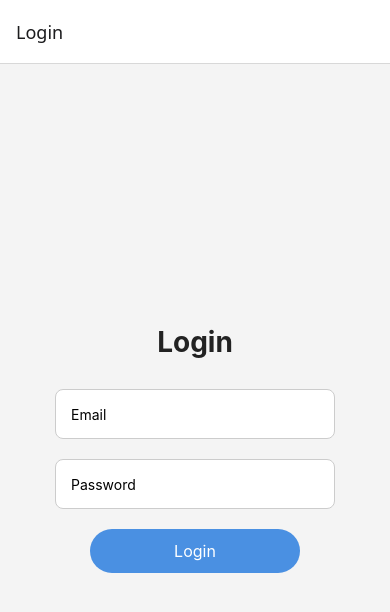
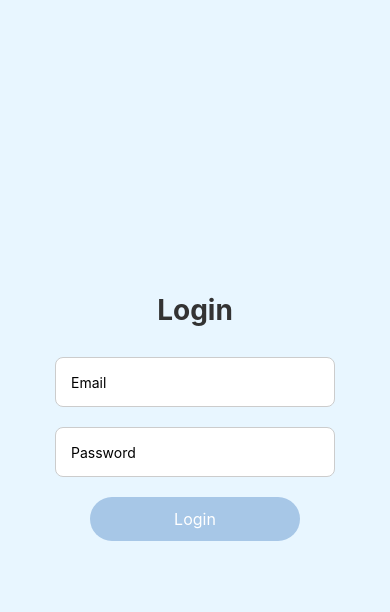
Before and after one commit to M-Faizhal/mobile_uts, a React Native app: screen / in a window 390 px wide. Shown: the top 612 px of the page. Built offline with nearby package versions, Linux system fonts and the light colour scheme.

Commit message:
Revision 1.0

```diff
--- a/App.js
+++ b/App.js
@@ -35,21 +35,33 @@ export default function App() {
   return (
     <NavigationContainer>
       <Stack.Navigator initialRouteName={user ? "BottomTabs" : "Login"}>
-        <Stack.Screen name="Login">
+        <Stack.Screen
+        name="Login"
+        options={{ headerShown: false }}
+        >
           {(props) => <LoginScreen {...props} setUser={setUser} />}
         </Stack.Screen>
         <Stack.Screen name="BottomTabs" options={{ headerShown: false }}>
           {(props) => <BottomTabs {...props} user={user} />}
         </Stack.Screen>
-        <Stack.Screen name="EditProfile">
+        <Stack.Screen
+        name="EditProfile"
+        options={{ headerShown: false }}
+        >
           {(props) => (
             <EditProfileScreen {...props} user={user} setUser={setUser} />
           )}
         </Stack.Screen>
-        <Stack.Screen name="DetailLibrary">
+        <Stack.Screen
+        name="DetailLibrary"
+        options={{ headerShown: false }}
+        >
           {(props) => <DetailLibrary {...props} />}
         </Stack.Screen>
-        <Stack.Screen name="Player">
+        <Stack.Screen
+        name="Player"
+        options={{ headerShown: false }}
+        >
           {(props) => <PlayerScreen {...props} />}
         </Stack.Screen>
       </Stack.Navigator>
--- a/screens/EditProfile.js
+++ b/screens/EditProfile.js
@@ -48,7 +48,8 @@ const styles = StyleSheet.create({
   container: {
     flex: 1,
     padding: 20,
-    backgroundColor: "#fff",
+    backgroundColor: "#E8F6FF",
+    marginTop: 50,
   },
   label: {
     fontSize: 16,
@@ -58,6 +59,7 @@ const styles = StyleSheet.create({
   input: {
     borderWidth: 1,
     borderColor: "#ccc",
+    backgroundColor: "#fff",
     borderRadius: 10,
     paddingHorizontal: 15,
     paddingVertical: 10,
@@ -65,7 +67,7 @@ const styles = StyleSheet.create({
     fontSize: 16,
   },
   button: {
-    backgroundColor: "#4a90e2",
+    backgroundColor: "#A7C7E7",
     marginTop: 30,
     paddingVertical: 15,
     borderRadius: 25,
--- a/screens/Home.js
+++ b/screens/Home.js
@@ -1,22 +1,64 @@
-import React from "react";
-import { View, Text, StyleSheet, TouchableOpacity } from "react-native";
+import { StyleSheet, View, Text, ScrollView, FlatList, TouchableOpacity, Image } from "react-native";
 
-const HomeScreen = ({ navigation }) => {
+const HomeScreen = ({ navigation, user }) => {
+  const categories = [
+    { id: "1", name: "Pop" },
+    { id: "2", name: "Rock" },
+    { id: "3", name: "Hip-Hop" },
+    { id: "4", name: "Jazz" },
+    { id: "5", name: "Classical" },
+    { id: "6", name: "Electronic" },
+  ];
+
+  const popularSongs = [
+    { id: "1", title: "Blinding Lights", artist: "The Weeknd", cover: "https://via.placeholder.com/100" },
+    { id: "2", title: "Shape of You", artist: "Ed Sheeran", cover: "https://via.placeholder.com/100" },
+    { id: "3", title: "Levitating", artist: "Dua Lipa", cover: "https://via.placeholder.com/100" },
+    { id: "4", title: "Bad Guy", artist: "Billie Eilish", cover: "https://via.placeholder.com/100" },
+    { id: "5", title: "Stay", artist: "The Kid LAROI, Justin Bieber", cover: "https://via.placeholder.com/100" },
+    { id: "6", title: "Peaches", artist: "Justin Bieber", cover: "https://via.placeholder.com/100" },
+  ];
+
   return (
     <View style={styles.container}>
-      <Text style={styles.title}>Welcome to the Home Page</Text>
-      <TouchableOpacity
-        style={styles.button}
-        onPress={() => navigation.navigate("Profile")}
-      >
-        <Text style={styles.buttonText}>Go to Profile</Text>
-      </TouchableOpacity>
-      <TouchableOpacity
-        style={styles.button}
-        onPress={() => navigation.navigate("EditProfile")}
-      >
-        <Text style={styles.buttonText}>Edit Profile</Text>
-      </TouchableOpacity>
+      {/* Header */}
+      <View style={styles.header}>
+        <Text style={styles.headerText}>
+          Good Evening, {user?.name || "Guest"}
+        </Text>
+      </View>
+
+      <ScrollView>
+        {/* Categories */}
+        <Text style={styles.sectionTitle}>Your Categories</Text>
+        <FlatList
+          data={categories}
+          horizontal
+          keyExtractor={(item) => item.id}
+          renderItem={({ item }) => (
+            <TouchableOpacity style={styles.categoryCard}>
+              <Text style={styles.categoryText}>{item.name}</Text>
+            </TouchableOpacity>
+          )}
+          showsHorizontalScrollIndicator={false}
+        />
+
+        {/* Popular Songs */}
+        <Text style={styles.sectionTitle}>Popular Songs</Text>
+        {popularSongs.map((song) => (
+          <TouchableOpacity
+            key={song.id}
+            style={styles.songCard}
+            onPress={() => navigation.navigate("Player", { song })}
+          >
+            <Image source={{ uri: song.cover }} style={styles.songCover} />
+            <View style={styles.songInfo}>
+              <Text style={styles.songTitle}>{song.title}</Text>
+              <Text style={styles.songArtist}>{song.artist}</Text>
+            </View>
+          </TouchableOpacity>
+        ))}
+      </ScrollView>
     </View>
   );
 };
@@ -26,28 +68,58 @@ export default HomeScreen;
 const styles = StyleSheet.create({
   container: {
     flex: 1,
-    backgroundColor: "#f4f4f4",
-    alignItems: "center",
-    justifyContent: "center",
+    backgroundColor: "#E8F6FF",
     padding: 20,
   },
-  title: {
-    fontSize: 28,
-    fontWeight: "bold",
-    color: "#222",
+  header: {
     marginBottom: 20,
   },
-  button: {
-    backgroundColor: "#4a90e2",
-    paddingVertical: 12,
-    paddingHorizontal: 30,
-    borderRadius: 25,
+  headerText: {
+    fontSize: 24,
+    fontWeight: "bold",
+    color: "#333",
+    marginTop: 20,
+  },
+  sectionTitle: {
+    fontSize: 18,
+    fontWeight: "bold",
+    color: "#444",
     marginVertical: 10,
-    width: "60%",
-    alignItems: "center",
   },
-  buttonText: {
+  categoryCard: {
+    backgroundColor: "#A7C7E7",
+    padding: 15,
+    borderRadius: 10,
+    marginRight: 10,
+  },
+  categoryText: {
     color: "#fff",
     fontSize: 16,
   },
+  songCard: {
+    flexDirection: "row",
+    alignItems: "center",
+    backgroundColor: "#F0F4F8",
+    padding: 10,
+    borderRadius: 10,
+    marginVertical: 5,
+  },
+  songCover: {
+    width: 50,
+    height: 50,
+    borderRadius: 5,
+    marginRight: 10,
+  },
+  songInfo: {
+    flex: 1,
+  },
+  songTitle: {
+    color: "#333", // Teks gelap untuk kontras
+    fontSize: 16,
+    fontWeight: "bold",
+  },
+  songArtist: {
+    color: "#666", // Warna teks abu-abu untuk detail
+    fontSize: 14,
+  },
 });
--- a/screens/Library.js
+++ b/screens/Library.js
@@ -51,17 +51,18 @@ export default LibraryScreen;
 const styles = StyleSheet.create({
   container: {
     flex: 1,
-    backgroundColor: "#fff",
+    backgroundColor: "#E8F6FF",
     paddingTop: 50,
     paddingHorizontal: 20,
   },
   header: {
     fontSize: 28,
     fontWeight: "bold",
+    color: "#333",
     marginBottom: 20,
   },
   playlistButton: {
-    backgroundColor: "#f0f0f0",
+    backgroundColor: "#F0F4F8",
     padding: 20,
     borderRadius: 16,
     marginBottom: 15,
--- a/screens/Login.js
+++ b/screens/Login.js
@@ -17,9 +17,17 @@ const LoginScreen = ({ navigation, setUser }) => {
       const validPassword = "password123";
 
       if (email === validEmail && password === validPassword) {
-        setUser({ name: "John Doe", email });
+        const user = { name: "John Doe", email };
+        setUser(user);
         Alert.alert("Login Successful", "Welcome back!", [
-          { text: "OK", onPress: () => navigation.navigate("BottomTabs") },
+          {
+            text: "OK",
+            onPress: () =>
+              navigation.reset({
+                index: 0,
+                routes: [{ name: "BottomTabs" }],
+              }),
+          },
         ]);
       } else {
         Alert.alert("Login Failed", "Invalid email or password.");
@@ -56,7 +64,7 @@ export default LoginScreen;
 const styles = StyleSheet.create({
   container: {
     flex: 1,
-    backgroundColor: "#f4f4f4",
+    backgroundColor: "#E8F6FF",
     alignItems: "center",
     justifyContent: "center",
     padding: 20,
@@ -64,7 +72,7 @@ const styles = StyleSheet.create({
   title: {
     fontSize: 28,
     fontWeight: "bold",
-    color: "#222",
+    color: "#333",
     marginBottom: 20,
   },
   input: {
@@ -78,7 +86,7 @@ const styles = StyleSheet.create({
     borderColor: "#ccc",
   },
   button: {
-    backgroundColor: "#4a90e2",
+    backgroundColor: "#A7C7E7",
     paddingVertical: 12,
     paddingHorizontal: 30,
     borderRadius: 25,
--- a/screens/ShowProfile.js
+++ b/screens/ShowProfile.js
@@ -8,6 +8,13 @@ import {
 
 
 const ProfileScreen = ({ navigation, user }) => {
+  const handleLogout = () => {
+    navigation.reset({
+      index: 0,
+      routes: [{ name: "Login" }],
+    });
+  };
+
   if (!user) {
     return (
       <View style={styles.container}>
@@ -34,7 +41,10 @@ const ProfileScreen = ({ navigation, user }) => {
         <Text style={styles.buttonText}>Edit Profile</Text>
       </TouchableOpacity>
 
-      <TouchableOpacity style={[styles.button, styles.logoutButton]}>
+      <TouchableOpacity
+        style={[styles.button, styles.logoutButton]}
+        onPress={handleLogout}
+      >
         <Text style={[styles.buttonText, styles.logoutText]}>Logout</Text>
       </TouchableOpacity>
 
@@ -47,12 +57,13 @@ const ProfileScreen = ({ navigation, user }) => {
     </View>
   );
 };
+
 export default ProfileScreen;
 
 const styles = StyleSheet.create({
   container: {
     flex: 1,
-    backgroundColor: "#f4f4f4",
+    backgroundColor: "#E8F6FF",
     alignItems: "center",
     justifyContent: "center",
     padding: 20,
@@ -60,7 +71,8 @@ const styles = StyleSheet.create({
   name: {
     fontSize: 24,
     fontWeight: "bold",
-    color: "#222",
+    color: "#333",
+    marginBottom: 10,
   },
   email: {
     fontSize: 16,
@@ -68,7 +80,7 @@ const styles = StyleSheet.create({
     marginBottom: 30,
   },
   button: {
-    backgroundColor: "#4a90e2",
+    backgroundColor: "#A7C7E7",
     paddingVertical: 12,
     paddingHorizontal: 30,
     borderRadius: 25,
@@ -81,11 +93,11 @@ const styles = StyleSheet.create({
     fontSize: 16,
   },
   logoutButton: {
-    backgroundColor: "#fff",
+    backgroundColor: "#F0F4F8",
     borderWidth: 1,
-    borderColor: "#4a90e2",
+    borderColor: "#A7C7E7",
   },
   logoutText: {
-    color: "#4a90e2",
+    color: "#333",
   },
 });
```
